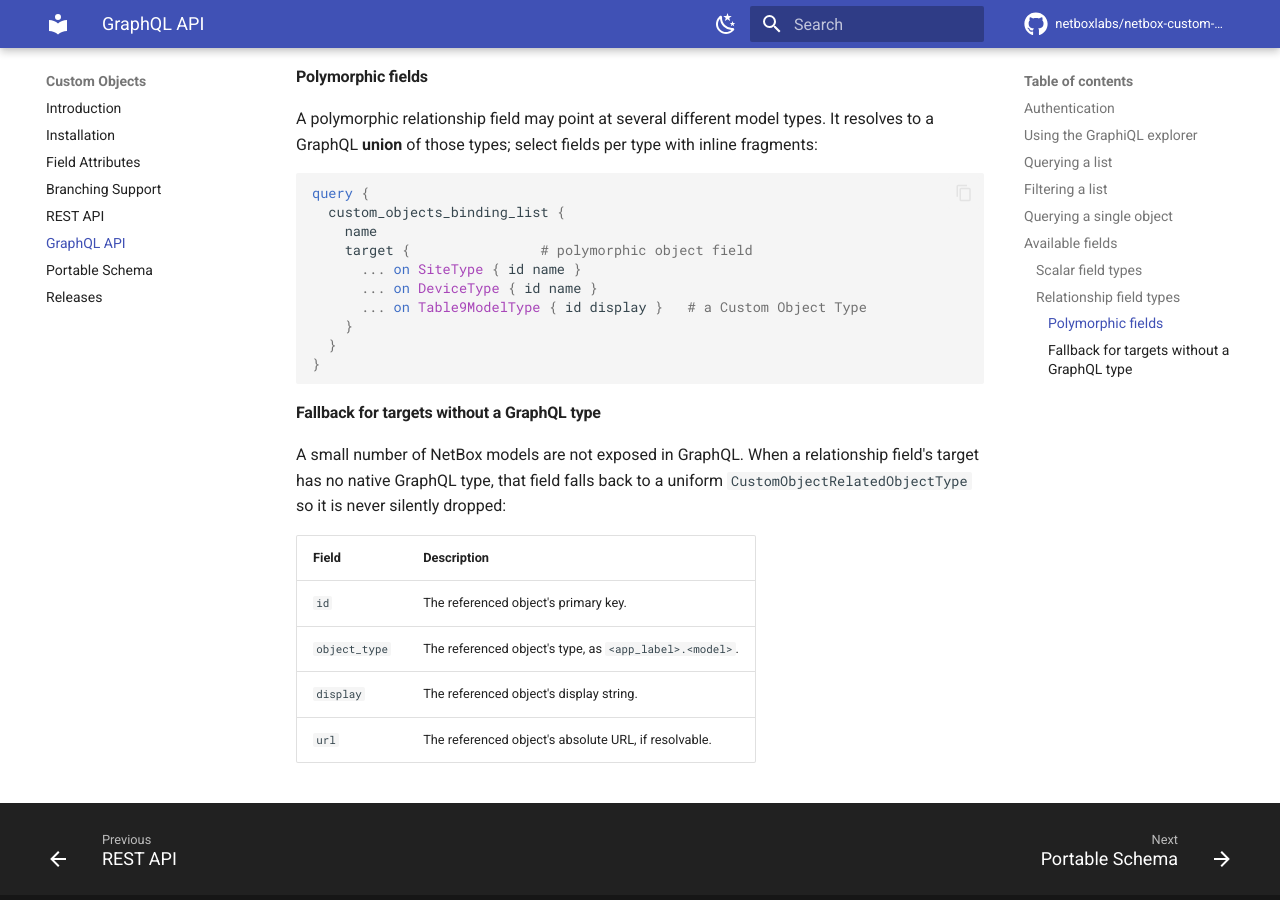
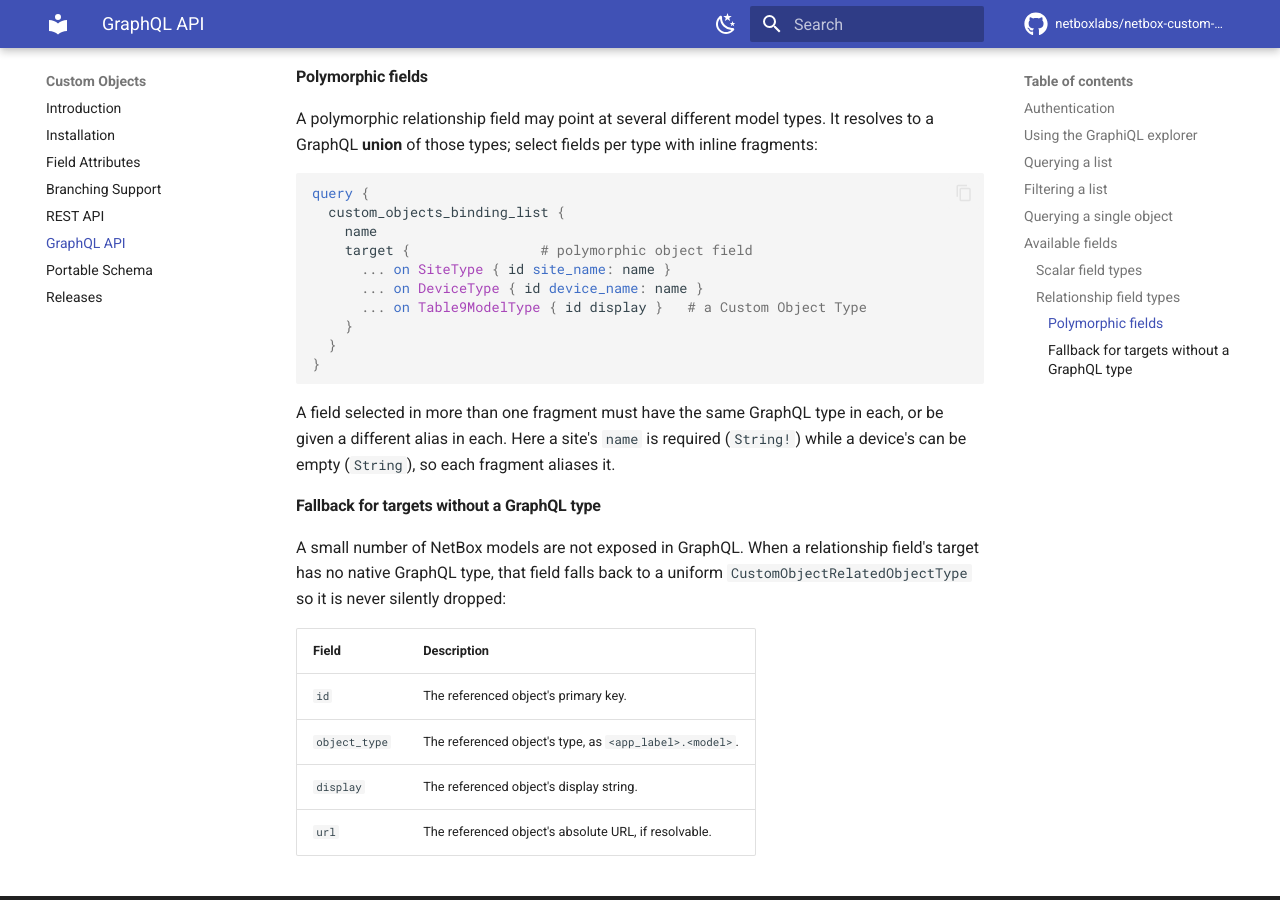
Before and after one commit to netboxlabs/netbox-custom-objects, an MkDocs documentation site: the page built from docs/graphql.md, in a window 1280 px wide and 900 px high, scrolled down 6406 px. Built offline with MkDocs 1.6.1 and Material for MkDocs 9.7.7, drawn with Linux system fonts in a browser that asks for light colours; comment, search, counter and statistics services are not loaded.

Commit message:
Alias the fields in the GraphQL union fragment example
A site's name is String! and a device's is String, so selecting name in
both fragments fails GraphQL validation. Alias it in each, and say why.

Co-Authored-By: Claude Opus 5.5 <noreply@anthropic.com>

````diff
--- a/docs/graphql.md
+++ b/docs/graphql.md
@@ -243,13 +243,17 @@ query {
   custom_objects_binding_list {
     name
     target {                # polymorphic object field
-      ... on SiteType { id name }
-      ... on DeviceType { id name }
+      ... on SiteType { id site_name: name }
+      ... on DeviceType { id device_name: name }
       ... on Table9ModelType { id display }   # a Custom Object Type
     }
   }
 }
 ```
+
+A field selected in more than one fragment must have the same GraphQL type in each,
+or be given a different alias in each. Here a site's `name` is required (`String!`)
+while a device's can be empty (`String`), so each fragment aliases it.
 
 #### Fallback for targets without a GraphQL type
 
````
